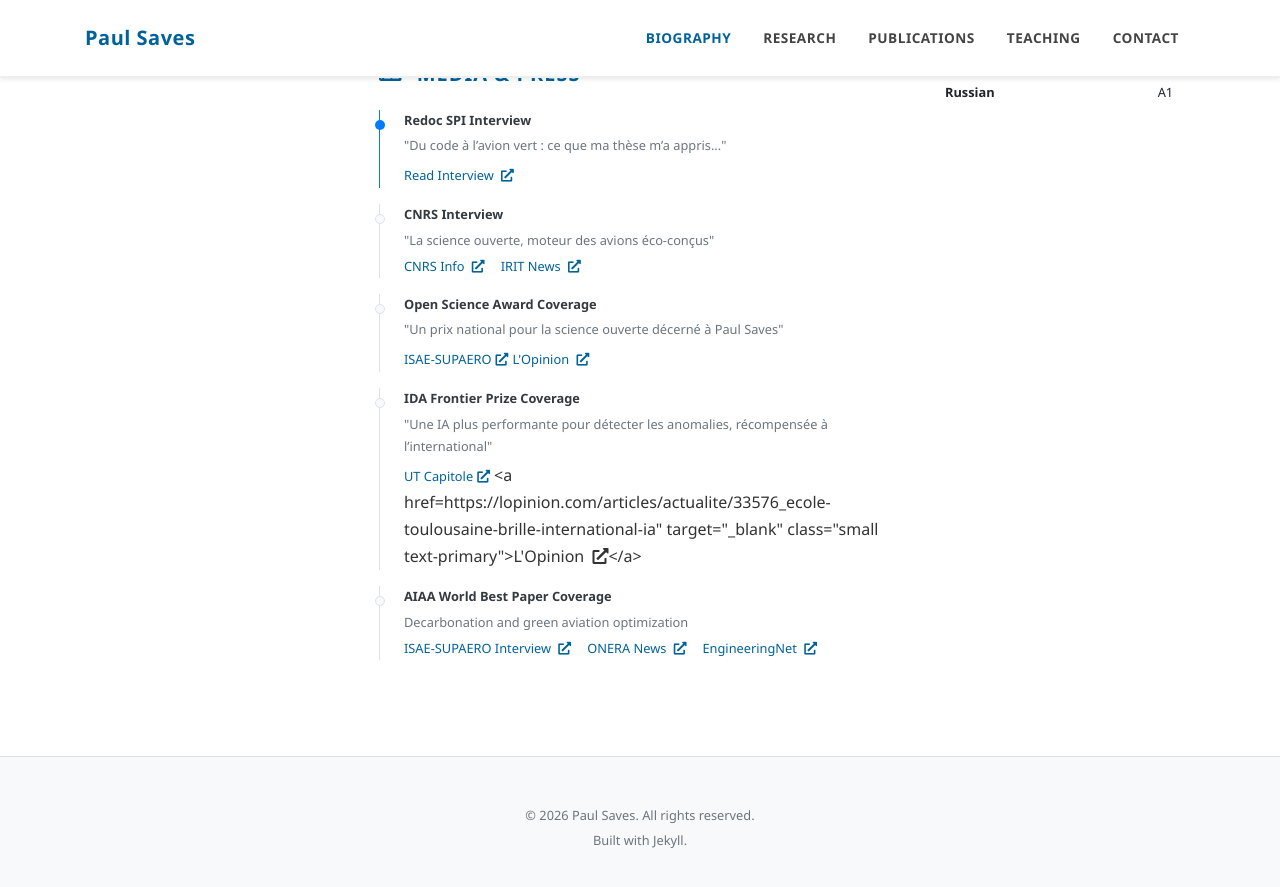
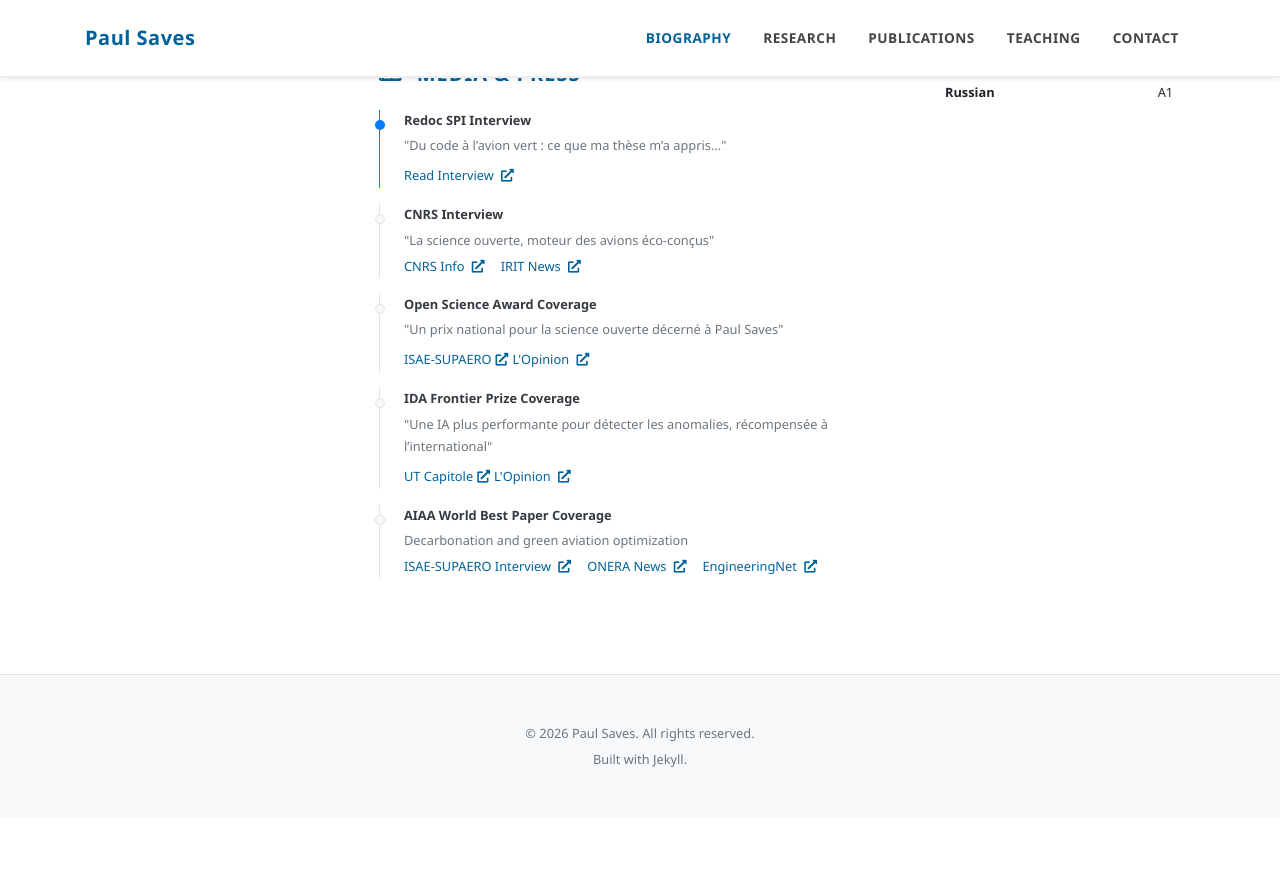
Before and after one commit to Paul-Saves/Paul-Saves.github.io, a Jekyll site: the page built from index.md, in a window 1280 px wide and 900 px high, scrolled down 1825 px. Shown: the top 887 px of the window. Built offline with Jekyll 4.4.1, drawn with Linux system fonts in a browser that asks for light colours; a style sheet for code colours, icons or effects is not loaded; after the commit the page ends 2643 px from its top, so only the background shows below that.

Commit message:
update index

```diff
--- a/index.md
+++ b/index.md
@@ -148,7 +148,7 @@ title: Biography
             <p class="small mb-1 font-weight-bold text-dark">IDA Frontier Prize Coverage</p>
             <p class="small mb-1 text-secondary">"Une IA plus performante pour détecter les anomalies, récompensée à l’international"</p>
             <a href="https://www.ut-capitole.fr/accueil/recherche/prix-et-distinctions/distinctions-academiques/une-ia-plus-performante-pour-detecter-les-anomalies-recompensee-a-linternational" target="_blank" class="small text-primary">UT Capitole<i class="fas fa-external-link-alt ml-1"></i></a>
-            <a href=https://lopinion.com/articles/actualite/33576_ecole-toulousaine-brille-international-ia" target="_blank" class="small text-primary">L'Opinion <i class="fas fa-external-link-alt ml-1"></i></a>
+            <a href="https://lopinion.com/articles/actualite/33576_ecole-toulousaine-brille-international-ia" target="_blank" class="small text-primary">L'Opinion <i class="fas fa-external-link-alt ml-1"></i></a>
           </div>
 
 
```
